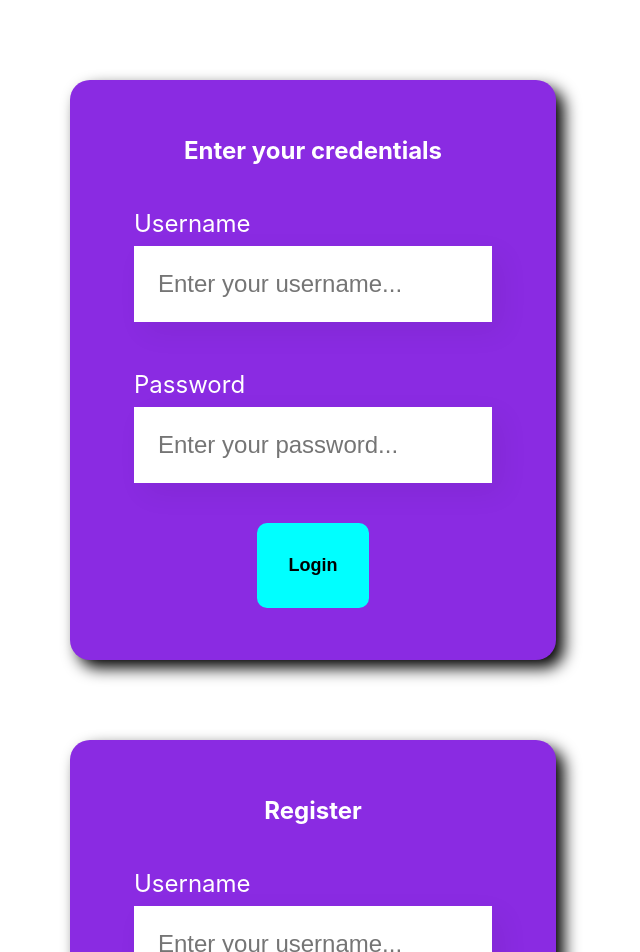
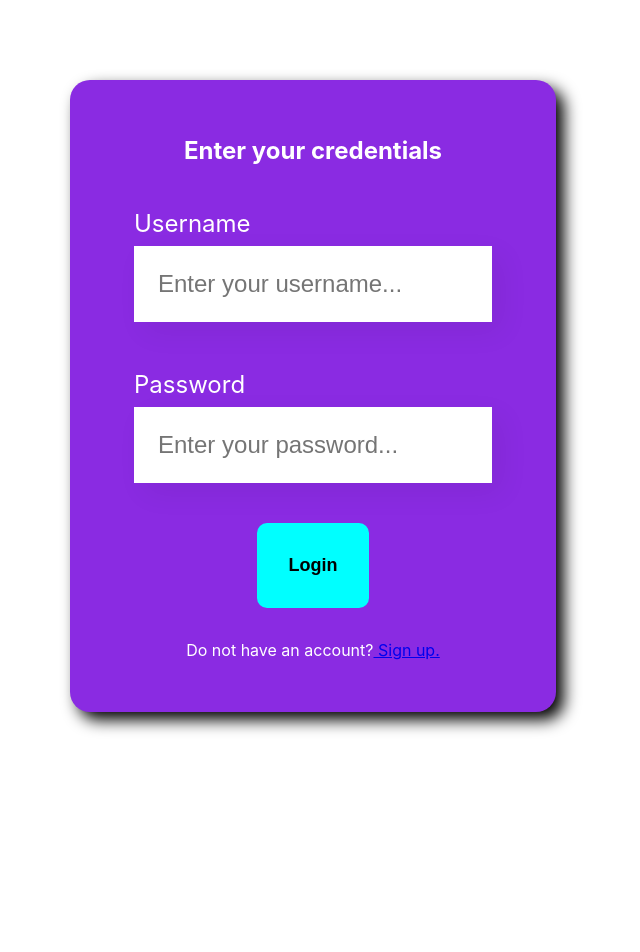
Before and after one commit to mdhenriques/desafio3-modalgr-frontend, a React (Create React App) app: page / in a window 1280 px wide. Shown: the top 952 px of the page, without its empty margins (327-967 px from the left). After the commit the page ends 800 px from the top, so only its background shows below. Built offline with nearby package versions, Linux system fonts and the light colour scheme.

Commit message:
Integrando RegistrationForm

```diff
--- a/package.json
+++ b/package.json
@@ -9,6 +9,7 @@
     "axios": "^1.5.0",
     "react": "^18.2.0",
     "react-dom": "^18.2.0",
+    "react-router-dom": "^6.15.0",
     "react-scripts": "5.0.1",
     "web-vitals": "^2.1.4"
   },
--- a/src/App.js
+++ b/src/App.js
@@ -1,3 +1,4 @@
+import { BrowserRouter as Router, Routes, Route } from 'react-router-dom';
 import Form from './components/Form';
 import RegistrationForm from './components/RegistrationForm';
 
@@ -5,8 +6,12 @@ import RegistrationForm from './components/RegistrationForm';
 function App() {
   return (
     <div className="App">
-      <Form />
-      <RegistrationForm />
+      <Router>
+        <Routes>
+          <Route path="/" element={<Form />} />
+          <Route path="/registro" element={<RegistrationForm />} />
+        </Routes>
+      </Router>
     </div>
   );
 }
--- a/src/components/Form/index.js
+++ b/src/components/Form/index.js
@@ -1,4 +1,5 @@
 import { useState } from 'react';
+import { Link } from 'react-router-dom'
 import Button from '../Button';
 import TextField from '../TextField'
 import axios from 'axios'
@@ -46,6 +47,7 @@ const Form = () => {
                 <Button>
                     Login
                 </Button>
+                <p>Do not have an account?<Link to="/registro"> Sign up.</Link></p>
             </form>
         </section>
     )
--- a/src/components/RegistrationForm/index.js
+++ b/src/components/RegistrationForm/index.js
@@ -1,3 +1,4 @@
+import axios from 'axios';
 import Button from '../Button';
 import TextField from '../TextField';
 import './RegistrationForm.css'
@@ -11,6 +12,16 @@ const RegistrationForm = () => {
 
     const onSave = async (event) => {
         event.preventDefault();
+
+        try {
+            const response = await axios.post('http://localhost:6969/users/signup', {
+                username: username,
+                email: email,
+                password: password
+            });
+        } catch (err) {
+            console.error('Erro na requisicao => ', err);
+        }
 
         console.log('Form foi submetido =>', username, email, password);
     }
```
Also changed, not shown: 1 other file (tests, documents, lock files or other folders).
